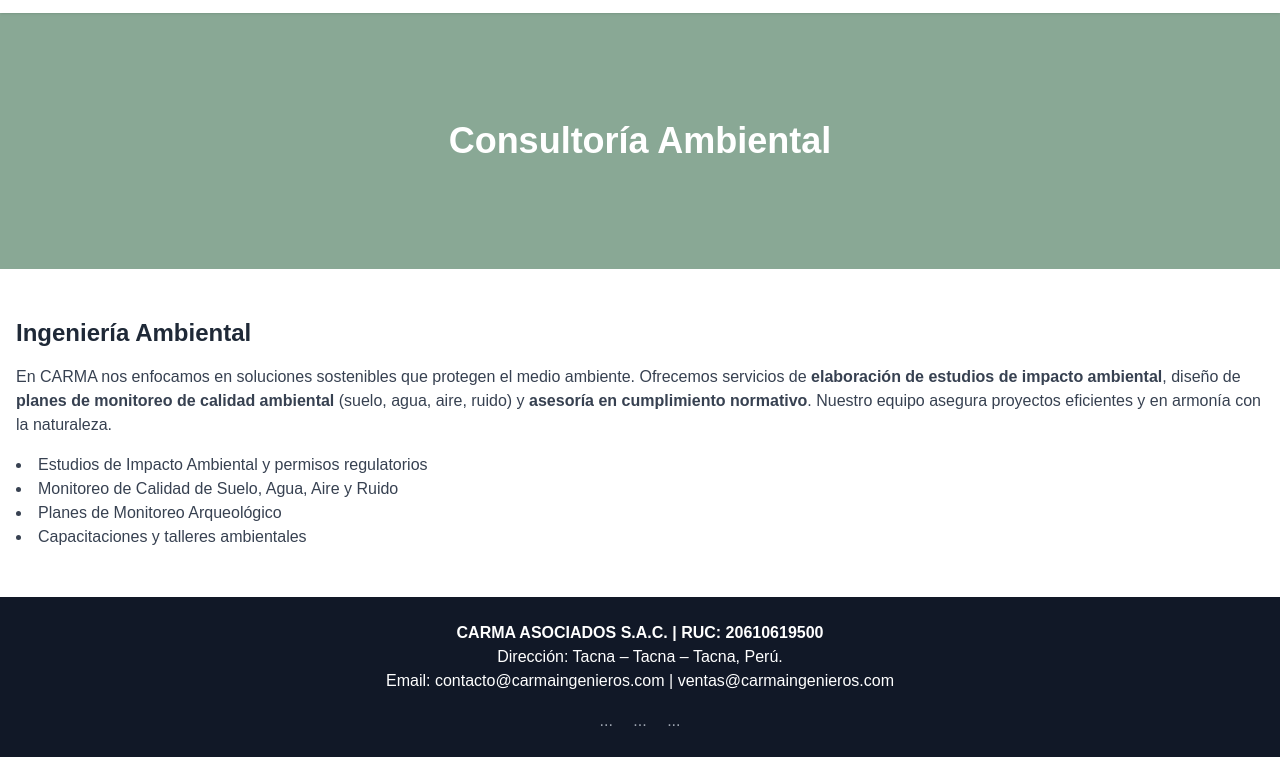
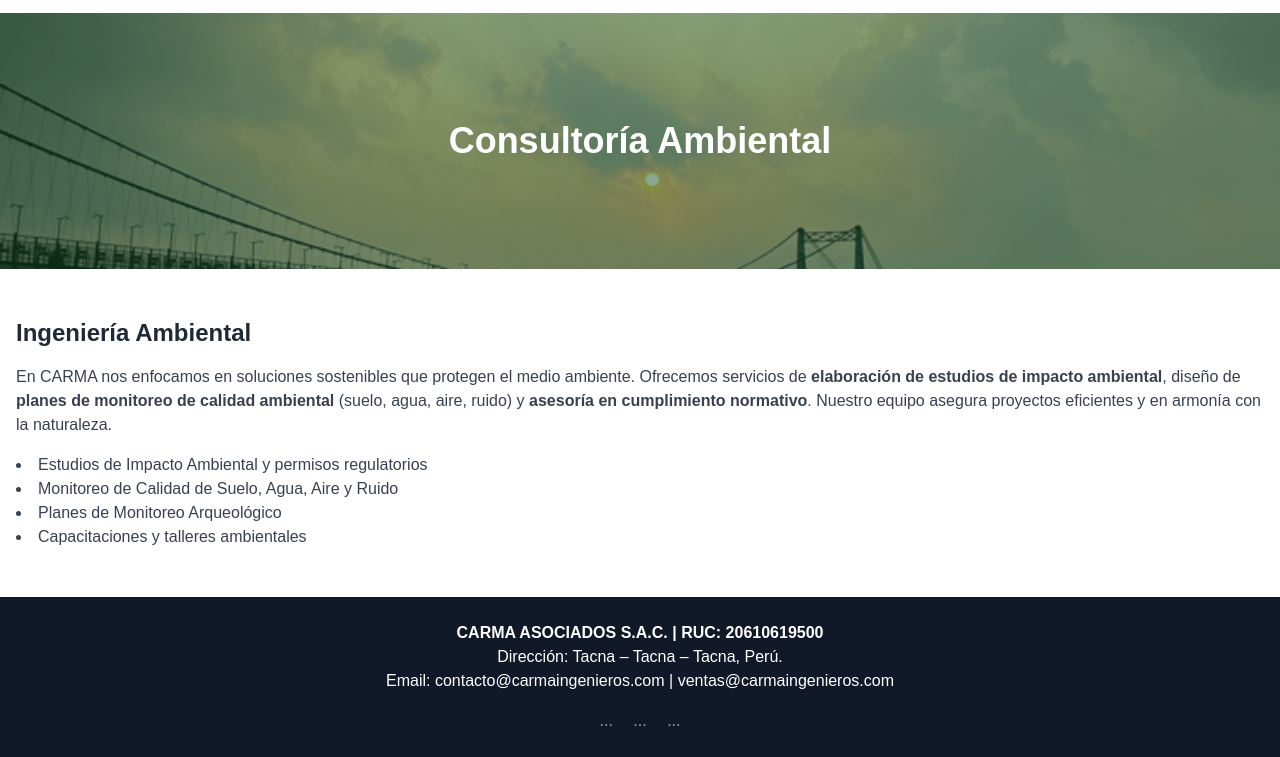
Before and after one commit to CARMA-Ingenieros/carma-site, a plain HTML site: page ambiental.html in a window 1280 px wide. Shown: the part 51-808 px from the top of the page. Drawn offline with nearby package versions, Linux system fonts and the light colour scheme.

Commit message:
Update ambiental.html

```diff
--- a/ambiental.html
+++ b/ambiental.html
@@ -29,7 +29,7 @@
   </header>
 
   <!-- Hero Ambiental -->
-  <section class="bg-cover bg-center h-64" style="background-image: url('img/ambiental.jpg');">
+  <section class="bg-cover bg-center h-64" style="background-image: url('img/ambiental.png');">
     <div class="bg-green-900 bg-opacity-50 h-full flex items-center justify-center">
       <h1 class="text-4xl text-white font-bold">Consultoría Ambiental</h1>
     </div>
```
